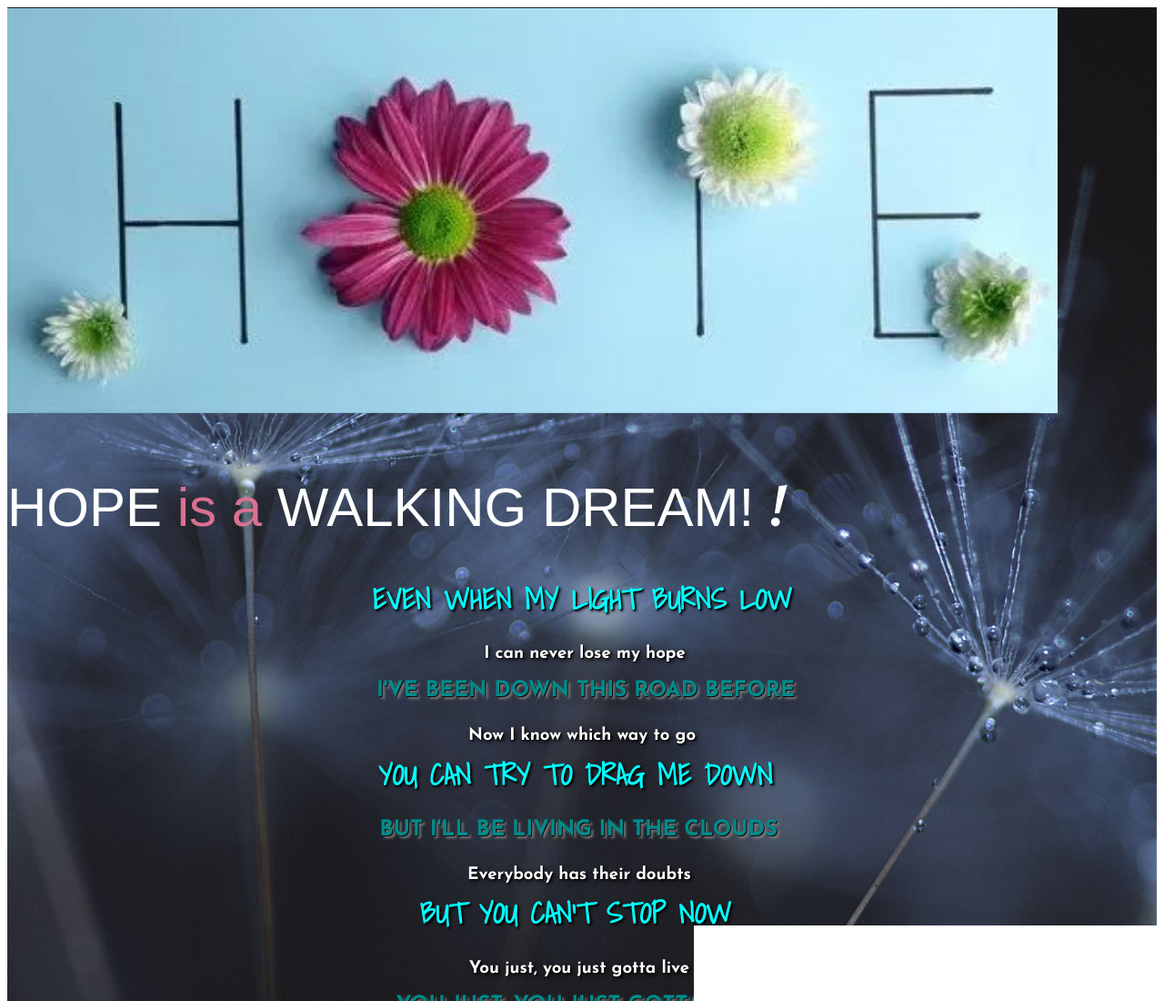
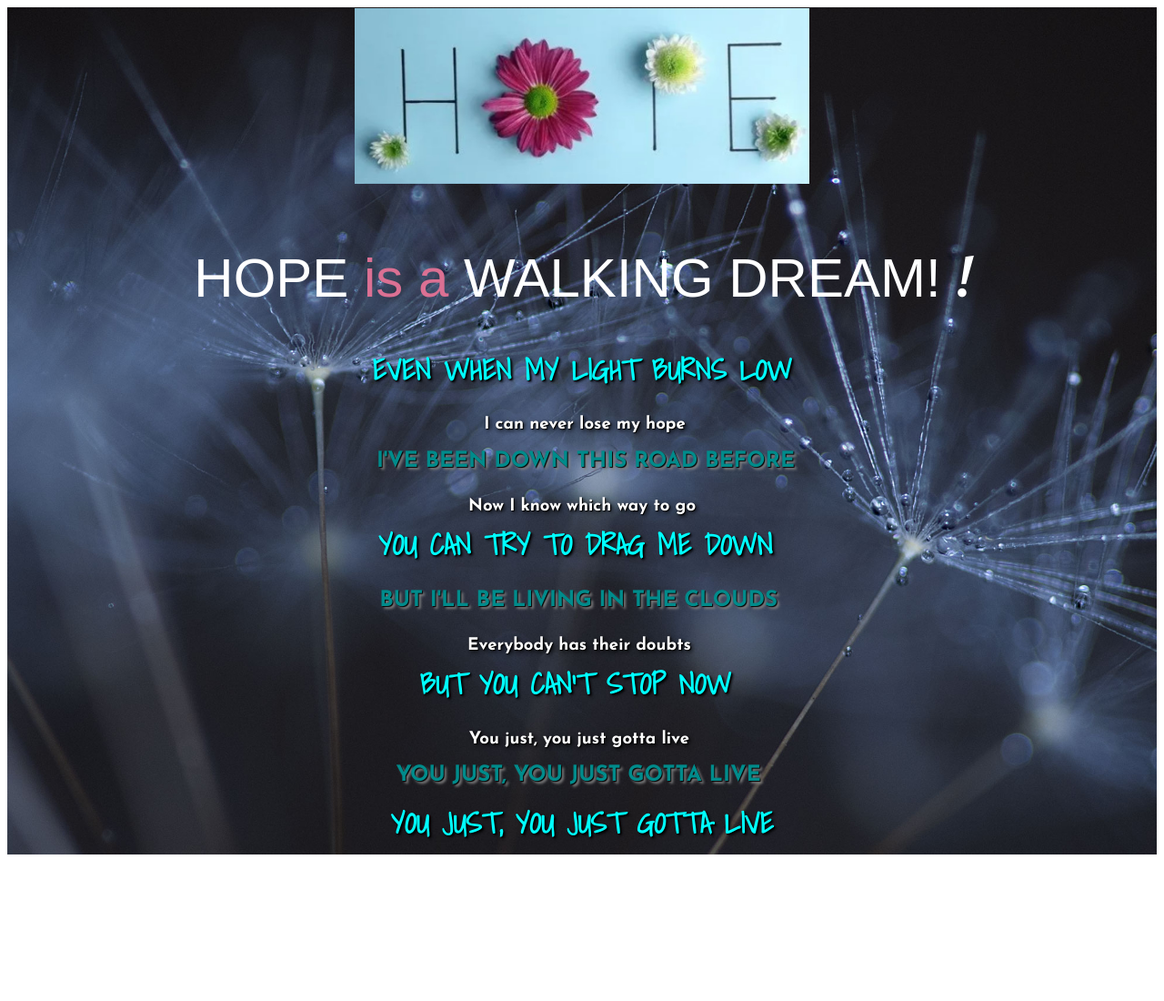
Before and after one commit to nasriniravani/web-typography, a plain HTML site: page index.html in a window 1280 px wide. Shown: the top 1100 px of the page at 91% size. After the commit the page ends 960 px from the top, so only its background shows below. Drawn offline with Linux system fonts and the light colour scheme.

Commit message:
11/2 final

```diff
--- a/css/main.css
+++ b/css/main.css
@@ -29,7 +29,11 @@ h3 {
 }
 
 .hope-intro-image {
-	width: 100px;
+	width: 500px;
+	text-align: center;
+  }
+
+  .hope-intro-container {
 	text-align: center;
   }
 
--- a/index.html
+++ b/index.html
@@ -22,14 +22,14 @@
     <link rel="preconnect" href="https://fonts.googleapis.com">
     <link rel="preconnect" href="https://fonts.gstatic.com" crossorigin>
     <link href="https://fonts.googleapis.com/css2?family=Josefin+Sans:wght@700&family=Shadows+Into+Light&display=swap" rel="stylesheet">
-<!-- Place -->
+<!-- Place your project two -->
     <link rel="stylesheet" href="css/main.css">
     <meta name="theme-color" content="#fafafa">
    </head>
    <body>
     <div class="light-picture">
-       <div class="kitkat-intro-container">
-    <img class="kitkat-intro-image" src="./img/introduction.jpg" alt="">
+       <div class="hope-intro-container">
+    <img class="hope-intro-image" src="./img/introduction.jpg" alt="">
     <p class="hope-intro-paragraph">Hope <span class="hope-intro-paragraph-no">is a </span> Walking Dream! <span class="hope-intro-paragraph-drinking hvr-wobble-skew">!</span></p>
   </div>
 
```
